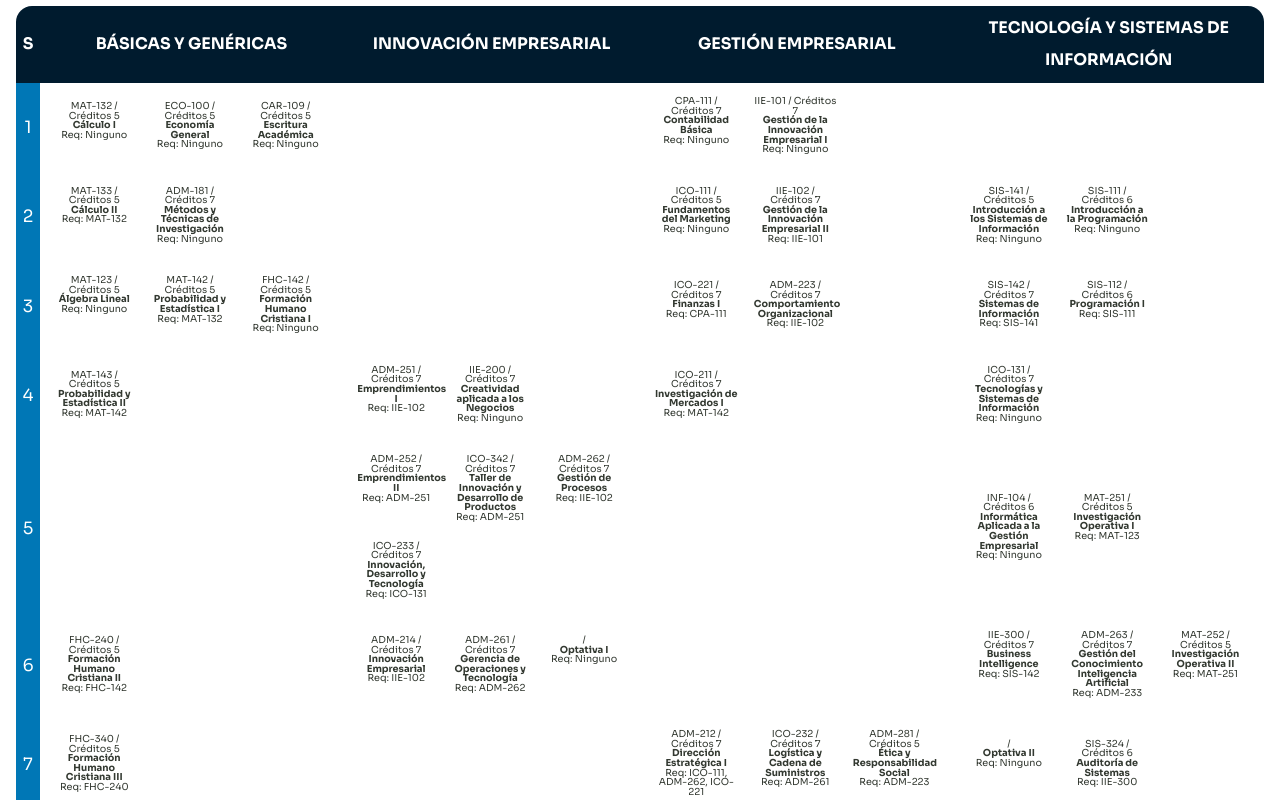
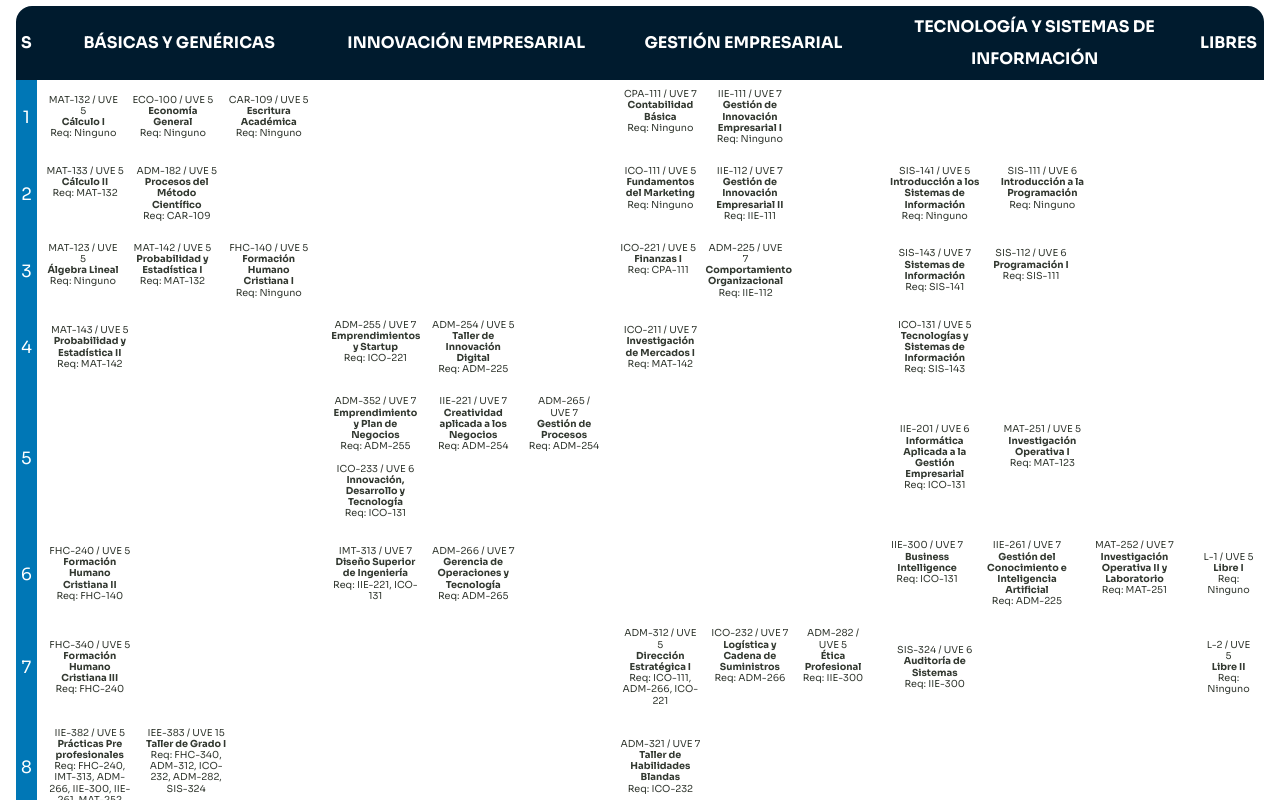
Before and after one commit to AdrianaRochaVedia/portal-innovacion, a React (Create React App) app: page /malla in a window 1280 px wide. Shown: the part 480-1280 px from the top of the page. Built offline with nearby package versions, Linux system fonts and the light colour scheme.

Commit message:
Cambios pequenos en la Malla

```diff
--- a/src/assets/scss/components/_malla.scss
+++ b/src/assets/scss/components/_malla.scss
@@ -13,7 +13,7 @@
     text-align: center;
 
     th, td {
-        padding: 0.4rem;
+        padding: 0.3rem;
     }
 
     .mallaSemestresNum{
@@ -30,16 +30,16 @@
     .materia-row {
         display: flex;
         justify-content: flex-start;
-        margin-bottom: 0.2rem;
+        margin-bottom: 0.1rem;
 
         .materia-cell {
-            padding: 0.5rem;
+            padding: 0.3rem;
             border-radius: 5px;
             cursor: pointer;
-            width: 33%;
+            max-width: 35%;
             transition: background-color 0.3s;
             font-size: 0.6rem;
-            line-height: 0.6rem;
+            line-height: 0.7rem;
 
             &:hover {
                 background-color: #d4ebf8;
@@ -58,17 +58,20 @@
             }
         }
     }
+}
 
+#materia-L-1, #materia-L-2{
+    max-width: 100%;
 }
 
 
 @media (max-width: 768px) {
     .curriculum-table th,
     .curriculum-table td {
-        font-size: 0.8rem;
+        font-size: 0.4rem;
     }
 
     .materia-cell {
-        font-size: 0.9rem;
+        font-size: 0.5rem;
     }
 }
--- a/src/components/Malla/index.jsx
+++ b/src/components/Malla/index.jsx
@@ -9,58 +9,63 @@ const Titulares = [
     { name: "BÁSICAS Y GENÉRICAS" },
     { name: "INNOVACIÓN EMPRESARIAL" },
     { name: "GESTIÓN EMPRESARIAL" },
-    { name: "TECNOLOGÍA Y SISTEMAS DE INFORMACIÓN" }
+    { name: "TECNOLOGÍA Y SISTEMAS DE INFORMACIÓN" },
+    { name: "LIBRES"}
 ];
 
 const materias = [
-    { id: 1, sigla: "MAT-132", nombre: "Cálculo I", prerequisitos: [], abre: ["MAT-133","MAT-142"] , semestre: 1, titular: "BÁSICAS Y GENÉRICAS", costo: "Créditos 5" },
-    { id: 2, sigla: "ECO-100", nombre: "Economía General", prerequisitos: [], abre: [], semestre: 1, titular: "BÁSICAS Y GENÉRICAS", costo: "Créditos 5" },
-    { id: 3, sigla: "CAR-109", nombre: "Escritura Académica", prerequisitos: [], abre: [], semestre: 1, titular: "BÁSICAS Y GENÉRICAS", costo: "Créditos 5" },
-    { id: 4, sigla: "MAT-133", nombre: "Cálculo II", prerequisitos: ["MAT-132"], abre: [], semestre: 2, titular: "BÁSICAS Y GENÉRICAS", costo: "Créditos 5" },
-    { id: 5, sigla: "ADM-181", nombre: "Métodos y Técnicas de Investigación", abre: [], prerequisitos: [], semestre: 2, titular: "BÁSICAS Y GENÉRICAS", costo: "Créditos 7" },
-    { id: 6, sigla: "MAT-123", nombre: "Álgebra Lineal", prerequisitos: [], abre: ["MAT-251"], semestre: 3, titular: "BÁSICAS Y GENÉRICAS", costo: "Créditos 5" },
-    { id: 7, sigla: "MAT-142", nombre: "Probabilidad y Estadística I", prerequisitos: ["MAT-132"], abre: ["ICO-211","MAT-143"], semestre: 3, titular: "BÁSICAS Y GENÉRICAS", costo: "Créditos 5" },
-    { id: 8, sigla: "FHC-142", nombre: "Formación Humano Cristiana I", prerequisitos: [], abre: ["FHC-240"], semestre: 3, titular: "BÁSICAS Y GENÉRICAS", costo: "Créditos 5" },
-    { id: 9, sigla: "MAT-143", nombre: "Probabilidad y Estadística II", prerequisitos: ["MAT-142"], abre: [], semestre: 4, titular: "BÁSICAS Y GENÉRICAS", costo: "Créditos 5" },
-    { id: 10, sigla: "FHC-240", nombre: "Formación Humano Cristiana II", prerequisitos: ["FHC-142"], abre: ["FHC-340"], semestre: 6, titular: "BÁSICAS Y GENÉRICAS", costo: "Créditos 5" },
-    { id: 11, sigla: "FHC-340", nombre: "Formación Humano Cristiana III", prerequisitos: ["FHC-240"], abre: [], semestre: 7, titular: "BÁSICAS Y GENÉRICAS", costo: "Créditos 5" },
-    { id: 12, sigla: "IIE-382", nombre: "Prácticas Preprofesionales", prerequisitos: ["FHC-240","ADM-214","ADM-261","IIE-300","ADM-263","MAT-252"], abre: [], semestre: 8, titular: "BÁSICAS Y GENÉRICAS", costo: "Créditos 5" },
-    { id: 13, sigla: "IEE-383", nombre: "Taller de Grado I", prerequisitos: ["FHC-340","MAT-252","ADM-212","ICO-232","ADM-281","SIS-324"], abre: ["IIE-384"], semestre: 8, titular: "BÁSICAS Y GENÉRICAS", costo: "Créditos 15" },
-    { id: 14, sigla: "IIE-384", nombre: "Taller de Grado II", prerequisitos: ["IEE-383"], abre: [], semestre: 9, titular: "BÁSICAS Y GENÉRICAS", costo: "Créditos 15" },
+    { id: 1, sigla: "MAT-132", nombre: "Cálculo I", prerequisitos: [], abre: ["MAT-133","MAT-142"] , semestre: 1, titular: "BÁSICAS Y GENÉRICAS", costo: "UVE 5" },
+    { id: 2, sigla: "ECO-100", nombre: "Economía General", prerequisitos: [], abre: [], semestre: 1, titular: "BÁSICAS Y GENÉRICAS", costo: "UVE 5" },
+    { id: 3, sigla: "CAR-109", nombre: "Escritura Académica", prerequisitos: [], abre: ["ADM-182"], semestre: 1, titular: "BÁSICAS Y GENÉRICAS", costo: "UVE 5" },
+    { id: 4, sigla: "MAT-133", nombre: "Cálculo II", prerequisitos: ["MAT-132"], abre: [], semestre: 2, titular: "BÁSICAS Y GENÉRICAS", costo: "UVE 5" },
+    { id: 5, sigla: "ADM-182", nombre: "Procesos del Método Científico", abre: [], prerequisitos: ["CAR-109"], semestre: 2, titular: "BÁSICAS Y GENÉRICAS", costo: "UVE 5" },
+    { id: 6, sigla: "MAT-123", nombre: "Álgebra Lineal", prerequisitos: [], abre: ["MAT-251"], semestre: 3, titular: "BÁSICAS Y GENÉRICAS", costo: "UVE 5" },
+    { id: 7, sigla: "MAT-142", nombre: "Probabilidad y Estadística I", prerequisitos: ["MAT-132"], abre: ["ICO-211","MAT-143"], semestre: 3, titular: "BÁSICAS Y GENÉRICAS", costo: "UVE 5" },
+    { id: 8, sigla: "FHC-140", nombre: "Formación Humano Cristiana I", prerequisitos: [], abre: ["FHC-240"], semestre: 3, titular: "BÁSICAS Y GENÉRICAS", costo: "UVE 5" },
+    { id: 9, sigla: "MAT-143", nombre: "Probabilidad y Estadística II", prerequisitos: ["MAT-142"], abre: [], semestre: 4, titular: "BÁSICAS Y GENÉRICAS", costo: "UVE 5" },
+    { id: 10, sigla: "FHC-240", nombre: "Formación Humano Cristiana II", prerequisitos: ["FHC-140"], abre: ["FHC-340"], semestre: 6, titular: "BÁSICAS Y GENÉRICAS", costo: "UVE 5" },
+    { id: 11, sigla: "FHC-340", nombre: "Formación Humano Cristiana III", prerequisitos: ["FHC-240"], abre: [], semestre: 7, titular: "BÁSICAS Y GENÉRICAS", costo: "UVE 5" },
+    { id: 12, sigla: "IIE-382", nombre: "Prácticas Pre profesionales", prerequisitos: ["FHC-240","IMT-313","ADM-266","IIE-300","IIE-261","MAT-252"], abre: [], semestre: 8, titular: "BÁSICAS Y GENÉRICAS", costo: "UVE 5" },
+    { id: 13, sigla: "IEE-383", nombre: "Taller de Grado I", prerequisitos: ["FHC-340","ADM-312","ICO-232","ADM-282","SIS-324"], abre: ["IIE-384"], semestre: 8, titular: "BÁSICAS Y GENÉRICAS", costo: "UVE 15" },
+    { id: 14, sigla: "IIE-384", nombre: "Taller de Grado II", prerequisitos: ["IEE-383"], abre: [], semestre: 9, titular: "BÁSICAS Y GENÉRICAS", costo: "UVE 15" },
 
-    { id: 15, sigla: "ADM-251", nombre: "Emprendimientos I", prerequisitos: ["IIE-102"], abre: ["ADM-252","ICO-342"], semestre: 4, titular: "INNOVACIÓN EMPRESARIAL", costo: "Créditos 7" },
-    { id: 16, sigla: "IIE-200", nombre: "Creatividad aplicada a los Negocios", prerequisitos: [], abre: [], semestre: 4, titular: "INNOVACIÓN EMPRESARIAL", costo: "Créditos 7" },
-    { id: 17, sigla: "ADM-252", nombre: "Emprendimientos II", prerequisitos: ["ADM-251"], abre: [], semestre: 5, titular: "INNOVACIÓN EMPRESARIAL", costo: "Créditos 7" },
-    { id: 18, sigla: "ICO-342", nombre: "Taller de Innovación y Desarrollo de Productos ", abre: [], prerequisitos: ["ADM-251"], semestre: 5, titular: "INNOVACIÓN EMPRESARIAL", costo: "Créditos 7" },
-    { id: 19, sigla: "ADM-262", nombre: "Gestión de Procesos ", prerequisitos: ["IIE-102"], abre: ["ADM-261","ADM-212"], semestre: 5, titular: "INNOVACIÓN EMPRESARIAL", costo: "Créditos 7" },
-    { id: 20, sigla: "ICO-233", nombre: "Innovación, Desarrollo y Tecnología", prerequisitos: ["ICO-131"], abre: [], semestre: 5, titular: "INNOVACIÓN EMPRESARIAL", costo: "Créditos 7" },
-    { id: 21, sigla: "ADM-214", nombre: "Innovación Empresarial ", prerequisitos: ["IIE-102"], abre: [], semestre: 6, titular: "INNOVACIÓN EMPRESARIAL", costo: "Créditos 7" },
-    { id: 22, sigla: "ADM-261", nombre: "Gerencia de Operaciones y Tecnología ", prerequisitos: ["ADM-262"], abre: ["ICO-232"], semestre: 6, titular: "INNOVACIÓN EMPRESARIAL", costo: "Créditos 7" },
-    { id: 23, sigla: "", nombre: "Optativa I", prerequisitos: [],abre: [], semestre: 6, titular: "INNOVACIÓN EMPRESARIAL", costo: "" },
+    { id: 15, sigla: "ADM-255", nombre: "Emprendimientos y Startup", prerequisitos: ["ICO-221"], abre: ["ADM-352"], semestre: 4, titular: "INNOVACIÓN EMPRESARIAL", costo: "UVE 7" },
+    { id: 16, sigla: "ADM-254", nombre: "Taller de Innovación Digital", prerequisitos: ["ADM-225"], abre: ["IIE-221","ADM-265"], semestre: 4, titular: "INNOVACIÓN EMPRESARIAL", costo: "UVE 5" },
+    { id: 17, sigla: "ADM-352", nombre: "Emprendimiento y Plan de Negocios", prerequisitos: ["ADM-255"], abre: [], semestre: 5, titular: "INNOVACIÓN EMPRESARIAL", costo: "UVE 7" },
+    { id: 18, sigla: "IIE-221", nombre: "Creatividad aplicada a los Negocios", prerequisitos: ["ADM-254"], abre: ["IMT-313"], semestre: 5, titular: "INNOVACIÓN EMPRESARIAL", costo: "UVE 7" },
+    { id: 19, sigla: "ADM-265", nombre: "Gestión de Procesos ", prerequisitos: ["ADM-254"], abre: ["ADM-266","ADM-312"], semestre: 5, titular: "INNOVACIÓN EMPRESARIAL", costo: "UVE 7" },
+    { id: 20, sigla: "ICO-233", nombre: "Innovación, Desarrollo y Tecnología", prerequisitos: ["ICO-131"], abre: [], semestre: 5, titular: "INNOVACIÓN EMPRESARIAL", costo: "UVE 6" },
+    { id: 21, sigla: "IMT-313", nombre: "Diseño Superior de Ingeniería", prerequisitos: ["IIE-221","ICO-131"], abre: [], semestre: 6, titular: "INNOVACIÓN EMPRESARIAL", costo: "UVE 7" },
+    { id: 22, sigla: "ADM-266", nombre: "Gerencia de Operaciones y Tecnología ", prerequisitos: ["ADM-265"], abre: ["ICO-232","ADM-312"], semestre: 6, titular: "INNOVACIÓN EMPRESARIAL", costo: "UVE 7" },
 
-    { id: 24, sigla: "CPA-111", nombre: "Contabilidad Básica", prerequisitos: [], abre: ["ICO-221"], semestre: 1, titular: "GESTIÓN EMPRESARIAL", costo: "Créditos 7" },
-    { id: 25, sigla: "IIE-101", nombre: "Gestión de la Innovación Empresarial I", prerequisitos: [], abre: ["IIE-102"], semestre: 1, titular: "GESTIÓN EMPRESARIAL", costo: "Créditos 7" },
-    { id: 26, sigla: "ICO-111", nombre: "Fundamentos del Marketing", prerequisitos: [], abre: ["ADM-212"], semestre: 2, titular: "GESTIÓN EMPRESARIAL", costo: "Créditos 5" },
-    { id: 27, sigla: "IIE-102", nombre: "Gestión de la Innovación Empresarial II", prerequisitos: ["IIE-101"], abre: ["ADM-251","ADM-262","ADM-214","ADM-223"], semestre: 2, titular: "GESTIÓN EMPRESARIAL", costo: "Créditos 7" },
-    { id: 28, sigla: "ICO-221", nombre: "Finanzas I", prerequisitos: ["CPA-111"], abre: ["ADM-212"], semestre: 3, titular: "GESTIÓN EMPRESARIAL", costo: "Créditos 7" },
-    { id: 29, sigla: "ADM-223", nombre: "Comportamiento Organizacional", prerequisitos: ["IIE-102"], abre: ["ADM-281","ADM-263"], semestre: 3, titular: "GESTIÓN EMPRESARIAL", costo: "Créditos 7" },
-    { id: 30, sigla: "ICO-211", nombre: "Investigación de Mercados I", prerequisitos: ["MAT-142"], abre: [], semestre: 4, titular: "GESTIÓN EMPRESARIAL", costo: "Créditos 7" },
-    { id: 31, sigla: "ADM-212", nombre: "Dirección Estratégica I", prerequisitos: ["ICO-111","ADM-262","ICO-221"], abre: [], semestre: 7, titular: "GESTIÓN EMPRESARIAL", costo: "Créditos 7" },
-    { id: 32, sigla: "ICO-232", nombre: "Logística y Cadena de Suministros", prerequisitos: ["ADM-261"], abre: [], semestre: 7, titular: "GESTIÓN EMPRESARIAL", costo: "Créditos 7" },
-    { id: 33, sigla: "ADM-281", nombre: "Ética y Responsabilidad Social", prerequisitos: ["ADM-223"], abre: [], semestre: 7, titular: "GESTIÓN EMPRESARIAL", costo: "Créditos 5" },
+    { id: 23, sigla: "CPA-111", nombre: "Contabilidad Básica", prerequisitos: [], abre: ["ICO-221"], semestre: 1, titular: "GESTIÓN EMPRESARIAL", costo: "UVE 7" },
+    { id: 24, sigla: "IIE-111", nombre: "Gestión de Innovación Empresarial I", prerequisitos: [], abre: ["IIE-112"], semestre: 1, titular: "GESTIÓN EMPRESARIAL", costo: "UVE 7" },
+    { id: 25, sigla: "ICO-111", nombre: "Fundamentos del Marketing", prerequisitos: [], abre: ["ADM-312"], semestre: 2, titular: "GESTIÓN EMPRESARIAL", costo: "UVE 5" },
+    { id: 26, sigla: "IIE-112", nombre: "Gestión de Innovación Empresarial II", prerequisitos: ["IIE-111"], abre: ["ADM-225"], semestre: 2, titular: "GESTIÓN EMPRESARIAL", costo: "UVE 7" },
+    { id: 27, sigla: "ICO-221", nombre: "Finanzas I", prerequisitos: ["CPA-111"], abre: ["ADM-255","ADM-312"], semestre: 3, titular: "GESTIÓN EMPRESARIAL", costo: "UVE 5" },
+    { id: 28, sigla: "ADM-225", nombre: "Comportamiento Organizacional", prerequisitos: ["IIE-112"], abre: ["ADM-254","IIE-261"], semestre: 3, titular: "GESTIÓN EMPRESARIAL", costo: "UVE 7" },
+    { id: 29, sigla: "ICO-211", nombre: "Investigación de Mercados I", prerequisitos: ["MAT-142"], abre: [], semestre: 4, titular: "GESTIÓN EMPRESARIAL", costo: "UVE 7" },
+    { id: 30, sigla: "ADM-312", nombre: "Dirección Estratégica I", prerequisitos: ["ICO-111","ADM-266","ICO-221"], abre: [], semestre: 7, titular: "GESTIÓN EMPRESARIAL", costo: "UVE 5" },
+    { id: 31, sigla: "ICO-232", nombre: "Logística y Cadena de Suministros", prerequisitos: ["ADM-266"], abre: ["ADM-321"], semestre: 7, titular: "GESTIÓN EMPRESARIAL", costo: "UVE 7" },
+    { id: 32, sigla: "ADM-282", nombre: "Ética Profesional", prerequisitos: ["IIE-300"], abre: [], semestre: 7, titular: "GESTIÓN EMPRESARIAL", costo: "UVE 5" },
+    { id: 33, sigla: "ADM-321", nombre: "Taller de Habilidades Blandas", prerequisitos: ["ICO-232"], abre: [], semestre: 8, titular: "GESTIÓN EMPRESARIAL", costo: "UVE 7" },
 
-    { id: 34, sigla: "SIS-141", nombre: "Introducción a los Sistemas de Información", prerequisitos: [], abre: ["SIS-142"], semestre: 2, titular: "TECNOLOGÍA Y SISTEMAS DE INFORMACIÓN", costo: "Créditos 5" },
-    { id: 35, sigla: "SIS-111", nombre: "Introducción a la Programación", prerequisitos: [], abre: ["SIS-112"], semestre: 2, titular: "TECNOLOGÍA Y SISTEMAS DE INFORMACIÓN", costo: "Créditos 6" },
-    { id: 36, sigla: "SIS-142", nombre: "Sistemas de Información", prerequisitos: ["SIS-141"], abre: ["IIE-300"], semestre: 3, titular: "TECNOLOGÍA Y SISTEMAS DE INFORMACIÓN", costo: "Créditos 7" },
-    { id: 37, sigla: "SIS-112", nombre: "Programación I", prerequisitos: ["SIS-111"], abre: [], semestre: 3, titular: "TECNOLOGÍA Y SISTEMAS DE INFORMACIÓN", costo: "Créditos 6" },
-    { id: 38, sigla: "ICO-131", nombre: "Tecnologías y Sistemas de Información", prerequisitos: [], abre: [], semestre: 4, titular: "TECNOLOGÍA Y SISTEMAS DE INFORMACIÓN", costo: "Créditos 7" },
-    { id: 39, sigla: "INF-104", nombre: "Informática Aplicada a la Gestión Empresarial", prerequisitos: [],abre: [], semestre: 5, titular: "TECNOLOGÍA Y SISTEMAS DE INFORMACIÓN", costo: "Créditos 6" },
-    { id: 40, sigla: "MAT-251", nombre: "Investigación Operativa I", prerequisitos: ["MAT-123"], abre: ["MAT-252"], semestre: 5, titular: "TECNOLOGÍA Y SISTEMAS DE INFORMACIÓN", costo: "Créditos 5" },
-    { id: 41, sigla: "IIE-300", nombre: "Business Intelligence", prerequisitos: ["SIS-142"], abre: ["SIS-324"], semestre: 6, titular: "TECNOLOGÍA Y SISTEMAS DE INFORMACIÓN", costo: "Créditos 7" },
-    { id: 42, sigla: "ADM-263", nombre: "Gestión del Conocimiento Inteligencia Artificial", prerequisitos: ["ADM-233"], abre: [], semestre: 6, titular: "TECNOLOGÍA Y SISTEMAS DE INFORMACIÓN", costo: "Créditos 7" },
-    { id: 43, sigla: "MAT-252", nombre: "Investigación Operativa II", prerequisitos: ["MAT-251"], abre: [], semestre: 6, titular: "TECNOLOGÍA Y SISTEMAS DE INFORMACIÓN", costo: "Créditos 5" },
-    { id: 44, sigla: "", nombre: "Optativa II", prerequisitos: [], abre: [], semestre: 7, titular: "TECNOLOGÍA Y SISTEMAS DE INFORMACIÓN", costo: "" },
-    { id: 45, sigla: "SIS-324", nombre: "Auditoría de Sistemas", prerequisitos: ["IIE-300"], abre: [], semestre: 7, titular: "TECNOLOGÍA Y SISTEMAS DE INFORMACIÓN", costo: "Créditos 6" },
+
+    { id: 34, sigla: "SIS-141", nombre: "Introducción a los Sistemas de Información", prerequisitos: [], abre: ["SIS-143"], semestre: 2, titular: "TECNOLOGÍA Y SISTEMAS DE INFORMACIÓN", costo: "UVE 5" },
+    { id: 35, sigla: "SIS-111", nombre: "Introducción a la Programación", prerequisitos: [], abre: ["SIS-112"], semestre: 2, titular: "TECNOLOGÍA Y SISTEMAS DE INFORMACIÓN", costo: "UVE 6" },
+    { id: 36, sigla: "SIS-143", nombre: "Sistemas de Información", prerequisitos: ["SIS-141"], abre: ["IIE-300"], semestre: 3, titular: "TECNOLOGÍA Y SISTEMAS DE INFORMACIÓN", costo: "UVE 7" },
+    { id: 37, sigla: "SIS-112", nombre: "Programación I", prerequisitos: ["SIS-111"], abre: [], semestre: 3, titular: "TECNOLOGÍA Y SISTEMAS DE INFORMACIÓN", costo: "UVE 6" },
+    { id: 38, sigla: "ICO-131", nombre: "Tecnologías y Sistemas de Información", prerequisitos: ["SIS-143"], abre: ["IIE-300","ICO-233","IIE-201","IMT-313"], semestre: 4, titular: "TECNOLOGÍA Y SISTEMAS DE INFORMACIÓN", costo: "UVE 5" },
+    { id: 39, sigla: "IIE-201", nombre: "Informática Aplicada a la Gestión Empresarial", prerequisitos: ["ICO-131"],abre: [], semestre: 5, titular: "TECNOLOGÍA Y SISTEMAS DE INFORMACIÓN", costo: "UVE 6" },
+    { id: 40, sigla: "MAT-251", nombre: "Investigación Operativa I", prerequisitos: ["MAT-123"], abre: ["MAT-252"], semestre: 5, titular: "TECNOLOGÍA Y SISTEMAS DE INFORMACIÓN", costo: "UVE 5" },
+    { id: 41, sigla: "IIE-300", nombre: "Business Intelligence", prerequisitos: ["ICO-131"], abre: ["SIS-324","ADM-282"], semestre: 6, titular: "TECNOLOGÍA Y SISTEMAS DE INFORMACIÓN", costo: "UVE 7" },
+    { id: 42, sigla: "IIE-261", nombre: "Gestión del Conocimiento e Inteligencia Artificial", prerequisitos: ["ADM-225"], abre: [], semestre: 6, titular: "TECNOLOGÍA Y SISTEMAS DE INFORMACIÓN", costo: "UVE 7" },
+    { id: 43, sigla: "MAT-252", nombre: "Investigación Operativa II y Laboratorio", prerequisitos: ["MAT-251"], abre: [], semestre: 6, titular: "TECNOLOGÍA Y SISTEMAS DE INFORMACIÓN", costo: "UVE 7" },
+    { id: 44, sigla: "SIS-324", nombre: "Auditoría de Sistemas", prerequisitos: ["IIE-300"], abre: [], semestre: 7, titular: "TECNOLOGÍA Y SISTEMAS DE INFORMACIÓN", costo: "UVE 6" },
+
+    { id: 45, sigla: "L-1", nombre: "Libre I", prerequisitos: [],abre: [], semestre: 6, titular: "LIBRES", costo: "UVE 5" },
+    { id: 46, sigla: "L-2", nombre: "Libre II", prerequisitos: [],abre: [], semestre: 7, titular: "LIBRES", costo: "UVE 5" },
+
 ];
 
 const Malla = () => {
```
